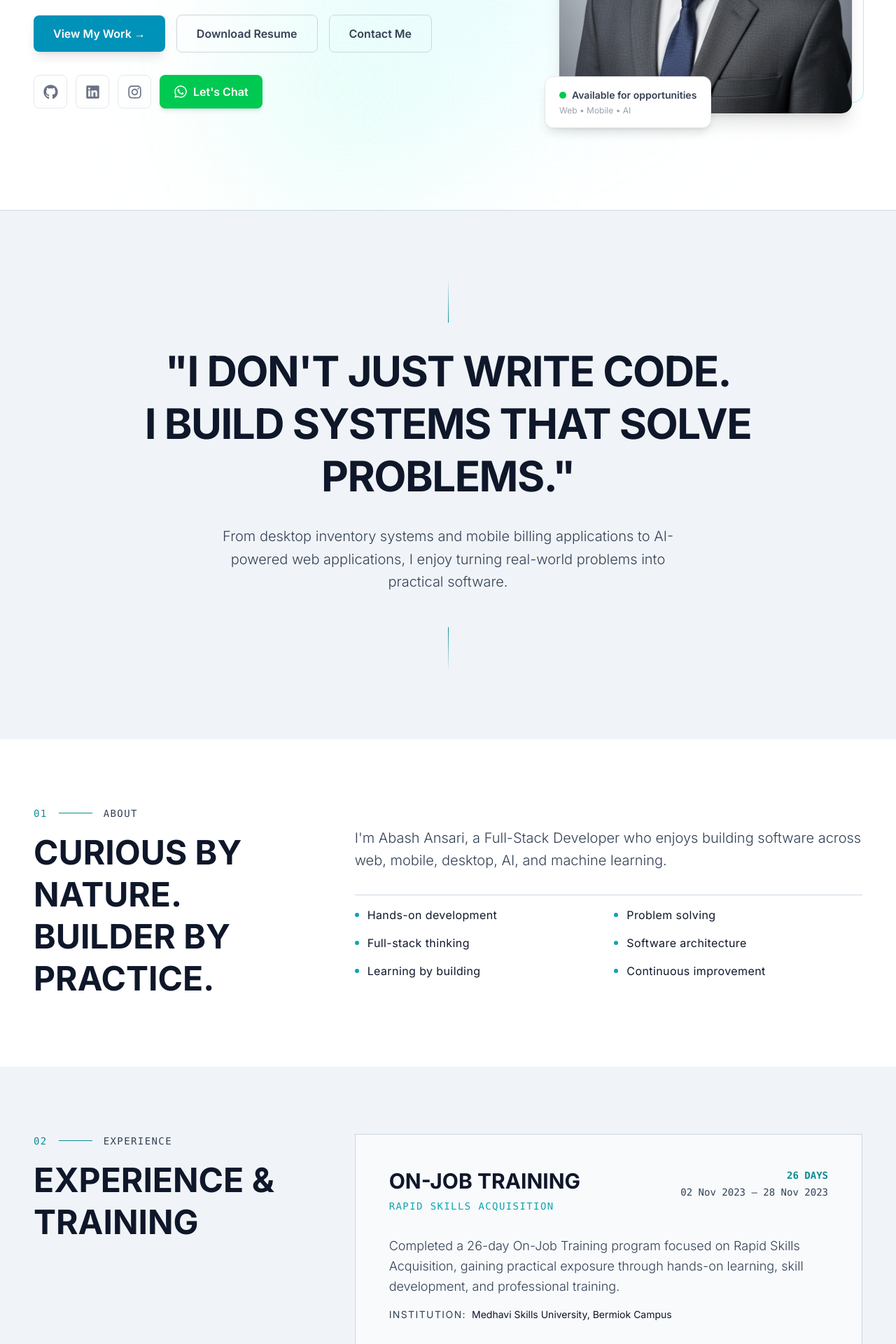
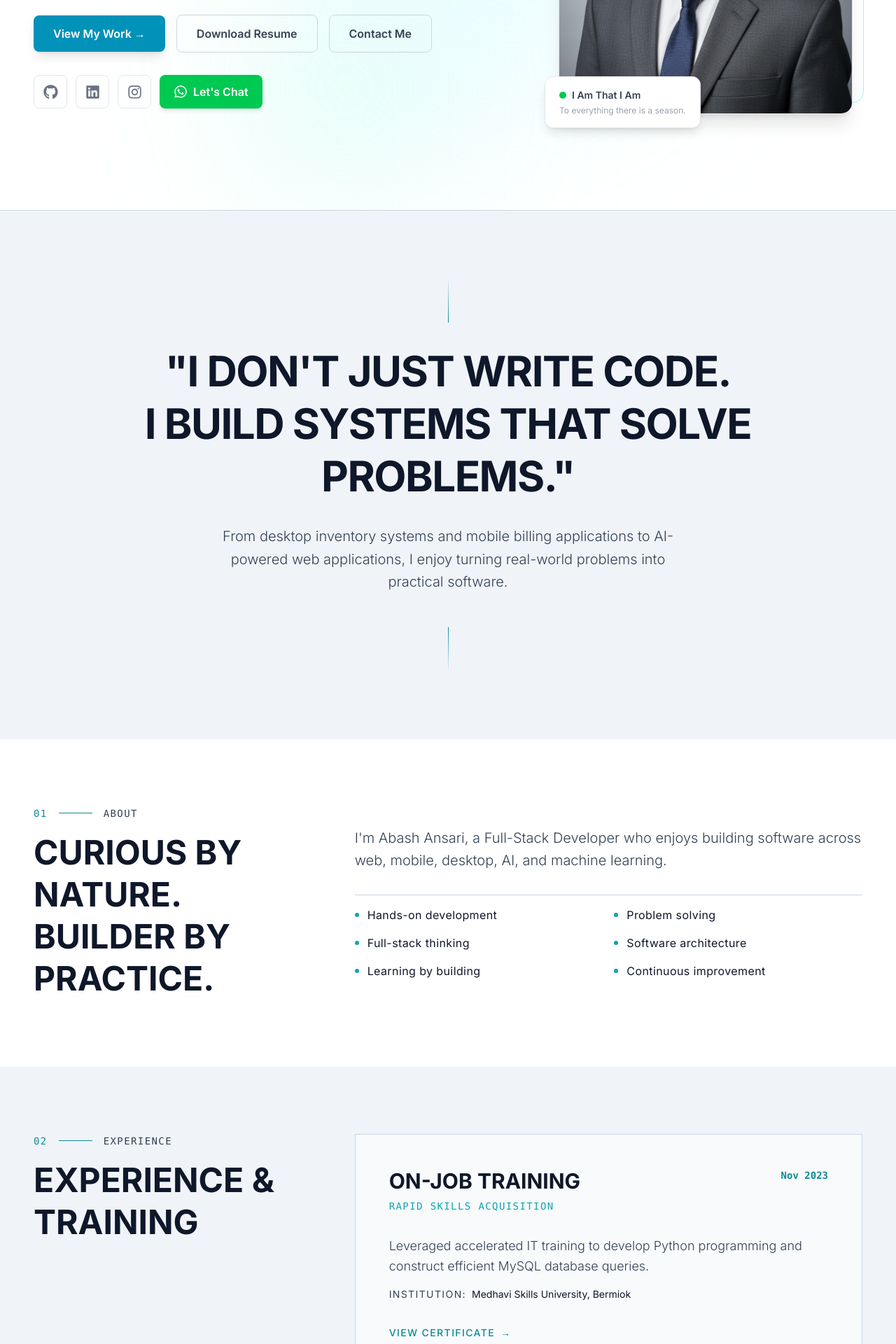
Before and after one commit to Abashansari/Personal-Portfolio, a Next.js app: page / in a window 1280 px wide. Shown: the part 500-2420 px from the top of the page at 70% size. Built offline with nearby package versions, Linux system fonts and the light colour scheme.

Commit message:
updated the context

```diff
--- a/src/components/Experience.tsx
+++ b/src/components/Experience.tsx
@@ -50,18 +50,17 @@ export default function Experience() {
                   <h4 className="text-accent-cyan font-mono tracking-widest text-sm uppercase">Rapid Skills Acquisition</h4>
                 </div>
                 <div className="flex flex-col md:items-end font-mono text-sm text-text-secondary">
-                  <span className="text-accent-teal font-bold mb-1">26 DAYS</span>
-                  <span>02 Nov 2023 — 28 Nov 2023</span>
+                  <span className="text-accent-teal font-bold mb-1">Nov 2023</span>
                 </div>
               </div>
 
               <div className="space-y-4 mb-8">
                 <p className="text-text-secondary text-lg leading-relaxed font-light">
-                  Completed a 26-day On-Job Training program focused on Rapid Skills Acquisition, gaining practical exposure through hands-on learning, skill development, and professional training.
+Leveraged accelerated IT training to develop Python programming and construct efficient MySQL database queries.
                 </p>
                 <div className="text-sm text-text-secondary flex items-center space-x-2">
                   <span className="uppercase tracking-widest">Institution:</span>
-                  <span className="text-text-primary">Medhavi Skills University, Bermiok Campus</span>
+                  <span className="text-text-primary">Medhavi Skills University, Bermiok</span>
                 </div>
               </div>
 
@@ -103,7 +102,7 @@ export default function Experience() {
                   [CERTIFICATE.JPG]
                 </div>
                 <Image
-                  src="/certificate/certificate.jpg"
+                  src="/certificate.jpeg"
                   alt="On-Job Training Certificate"
                   fill
                   className="object-contain z-10"
--- a/src/components/Hero.tsx
+++ b/src/components/Hero.tsx
@@ -274,13 +274,13 @@ export default function Hero() {
                   <span className="w-2.5 h-2.5 bg-green-500 rounded-full" />
 
                   <span className="text-sm font-semibold text-gray-700">
-                    Available for opportunities
+                    I Am That I Am
                   </span>
 
                 </div>
 
                 <p className="text-xs text-gray-400 mt-1">
-                  Web • Mobile • AI
+                  To everything there is a season.
                 </p>
 
               </div>
```
